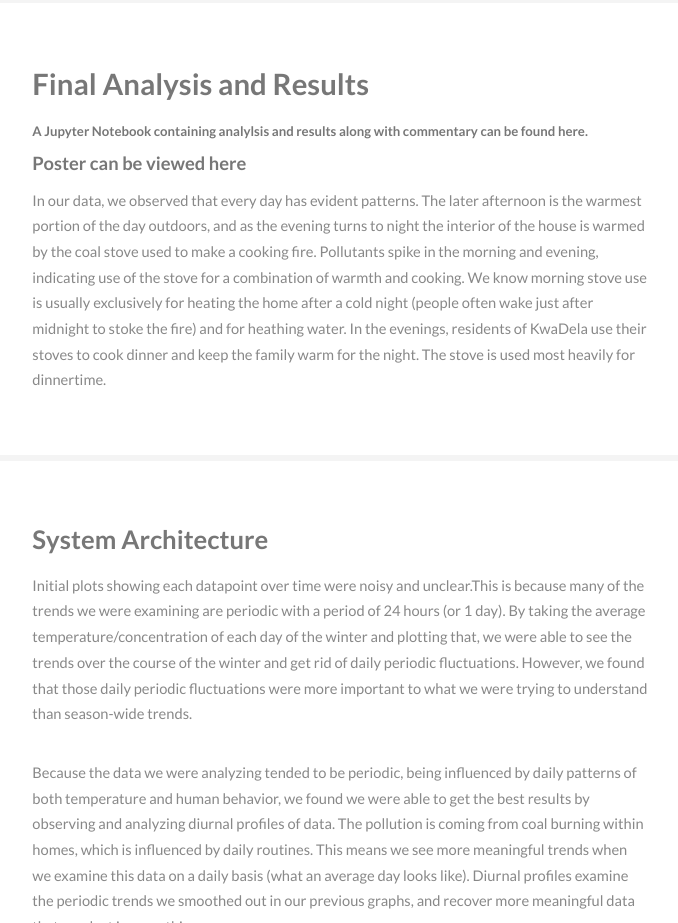
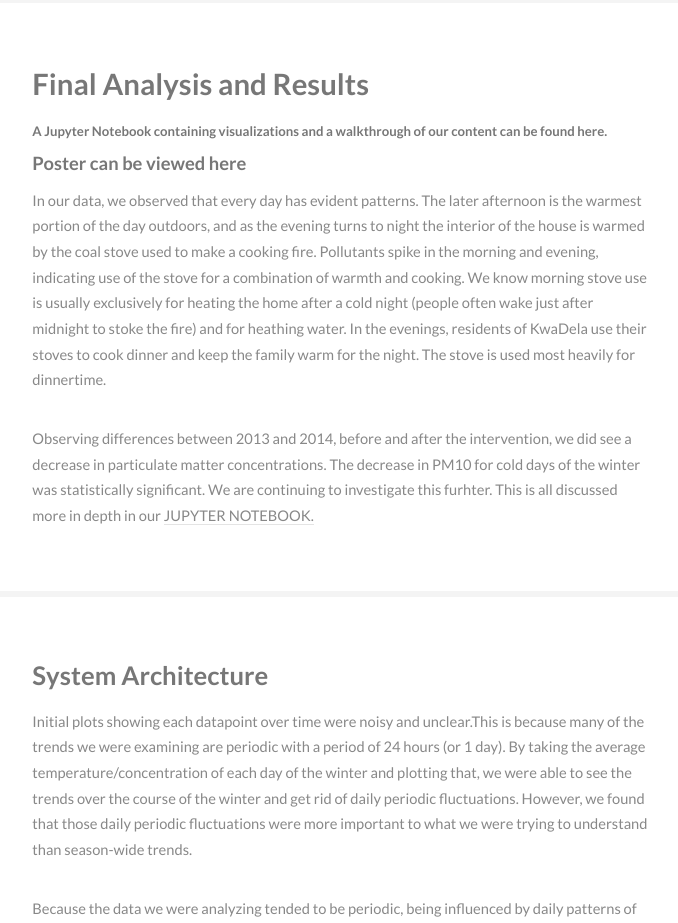
Before and after one commit to BrennaManning/DataScience2016FP, a plain HTML site: page index.html in a window 1280 px wide. Shown: the part 1720-2643 px from the top of the page, without its empty margins (153-831 px from the left). Drawn offline with Linux system fonts and the light colour scheme.

Commit message:
added final results description

```diff
--- a/index.html
+++ b/index.html
@@ -87,14 +87,17 @@
 								<div class="container">
 									<h2>Final Analysis and Results</h2>
 
-									<h5> <a href="https://github.com/BrennaManning/DataScience2016FP/blob/master/KwaDela_May2016Analysis.ipynb">A Jupyter Notebook containing analylsis and results along with commentary can be found here. </a></h5>
+									<h5> <a href="https://github.com/BrennaManning/DataScience2016FP/blob/master/KwaDela_May2016Analysis.ipynb">A Jupyter Notebook containing visualizations and a walkthrough of our content can be found here. </a></h5>
 
 									<h4><a href="https://github.com/BrennaManning/DataScience2016FP/blob/master/KwaDela_Poster.pdf">Poster can be viewed here</a></h4>
 
 									<p>In our data, we observed that every day has evident patterns. The later afternoon is the warmest portion of the day outdoors, and as the evening turns to night the interior of the house is warmed by the coal stove used to make a cooking fire. Pollutants spike in the morning and evening, indicating use of the stove for a combination of warmth and cooking. We know morning stove use is usually exclusively for heating the home after a cold night (people often wake just after midnight to stoke the fire) and for heathing water. In the evenings, residents of KwaDela use their stoves to cook dinner and keep the family warm for the night. The stove is used most heavily for dinnertime.</p>
-									<p>
 
 
+									<p>
+									Observing differences between 2013 and 2014, before and after the intervention, we did see a decrease in particulate matter concentrations. The decrease in PM10 for cold days of the winter was statistically significant. We are continuing to investigate this furhter.
+
+									This is all discussed more in depth in our <a href="https://github.com/BrennaManning/DataScience2016FP/blob/master/KwaDela_May2016Analysis.ipynb">JUPYTER NOTEBOOK. </a>
 									</p>
 								</div>
 							</section>
```
